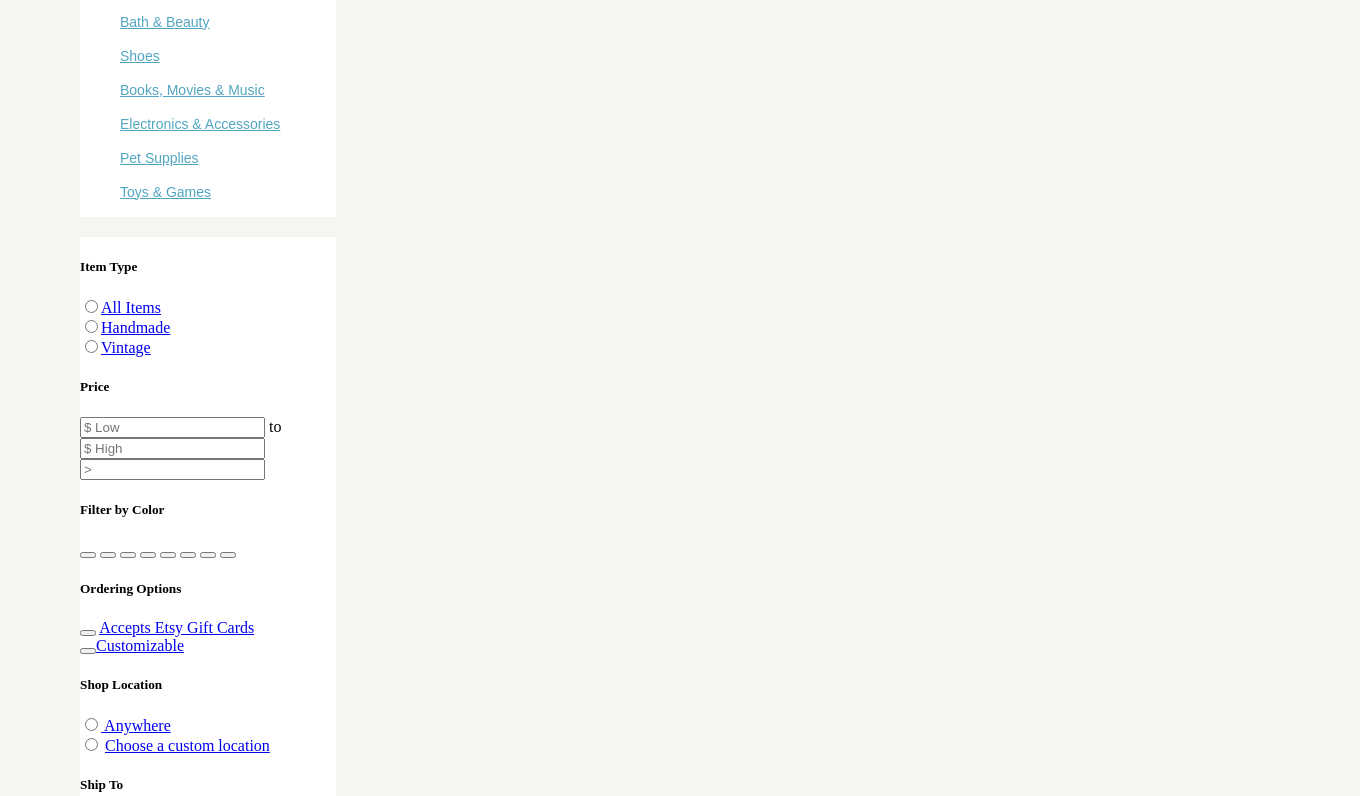
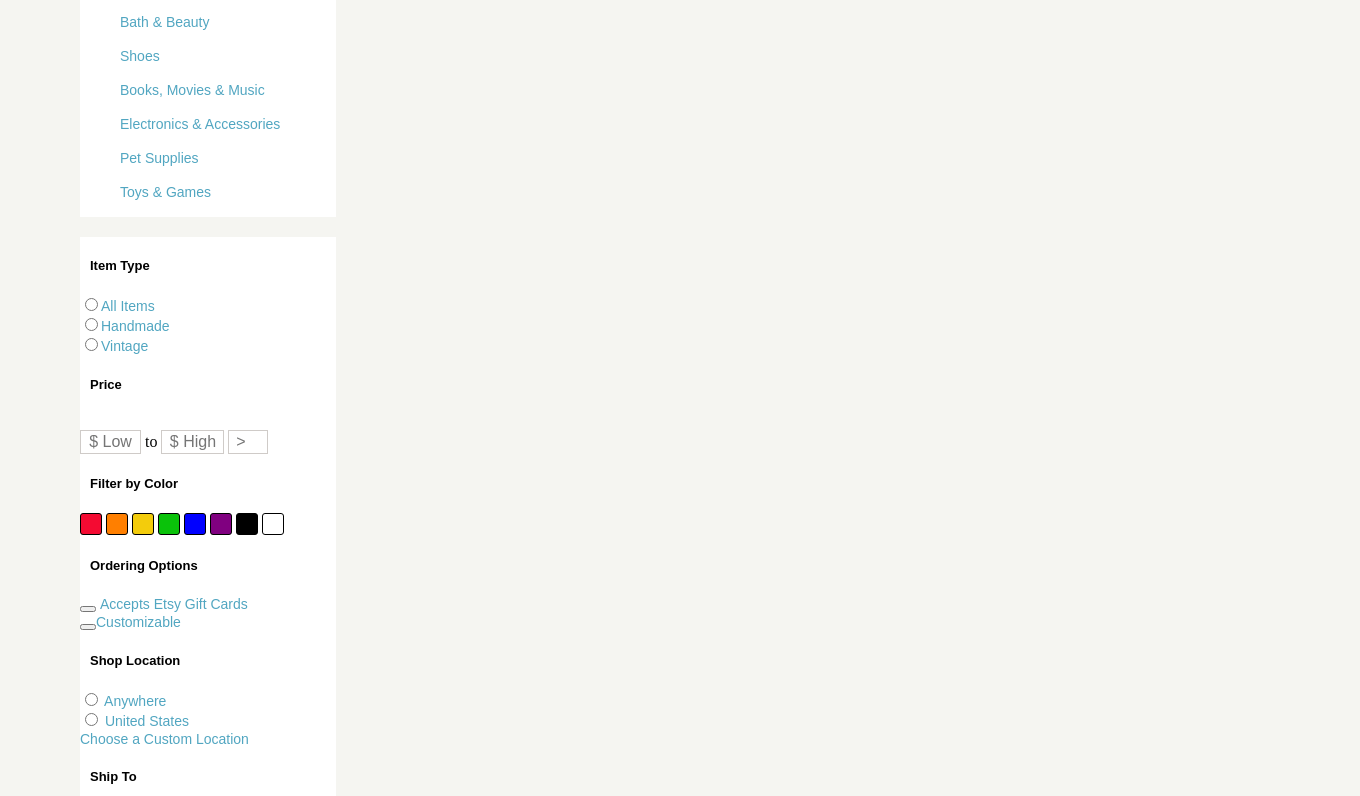
Before and after one commit to jordanwilhite/Assignment-11.1, a plain HTML site: page index.html in a window 1280 px wide. Shown: the part 447-1243 px from the top of the page, 1360 px wide, since content can reach past the window. Drawn offline with nearby package versions, Linux system fonts and the light colour scheme.

Commit message:
finished sidebar-low and added missing html components

```diff
--- a/css/main.css
+++ b/css/main.css
@@ -101,79 +101,276 @@ body > aside.sidebar-high > h4 {
 body > aside.sidebar-high > ul:nth-child(3) > a {
   color: #51A6C1;
   font-family: "Arial";
-  font-size: 14px; }
+  font-size: 14px;
+  text-decoration: none; }
 
 body > aside.sidebar-high > ul:nth-child(4) > a {
   color: #51A6C1;
   font-family: "Arial";
-  font-size: 14px; }
+  font-size: 14px;
+  text-decoration: none; }
 
 body > aside.sidebar-high > ul:nth-child(5) > a {
   color: #51A6C1;
   font-family: "Arial";
-  font-size: 14px; }
+  font-size: 14px;
+  text-decoration: none; }
 
 body > aside.sidebar-high > ul:nth-child(6) > a {
   color: #51A6C1;
   font-family: "Arial";
-  font-size: 14px; }
+  font-size: 14px;
+  text-decoration: none; }
 
 body > aside.sidebar-high > ul:nth-child(7) > a {
   color: #51A6C1;
   font-family: "Arial";
-  font-size: 14px; }
+  font-size: 14px;
+  text-decoration: none; }
 
 body > aside.sidebar-high > ul:nth-child(8) > a {
   color: #51A6C1;
   font-family: "Arial";
-  font-size: 14px; }
+  font-size: 14px;
+  text-decoration: none; }
 
 body > aside.sidebar-high > ul:nth-child(9) > a {
   color: #51A6C1;
   font-family: "Arial";
-  font-size: 14px; }
+  font-size: 14px;
+  text-decoration: none; }
 
 body > aside.sidebar-high > ul:nth-child(10) > a {
   color: #51A6C1;
   font-family: "Arial";
-  font-size: 14px; }
+  font-size: 14px;
+  text-decoration: none; }
 
 body > aside.sidebar-high > ul:nth-child(11) > a {
   color: #51A6C1;
   font-family: "Arial";
-  font-size: 14px; }
+  font-size: 14px;
+  text-decoration: none; }
 
 body > aside.sidebar-high > ul:nth-child(12) > a {
   color: #51A6C1;
   font-family: "Arial";
-  font-size: 14px; }
+  font-size: 14px;
+  text-decoration: none; }
 
 body > aside.sidebar-high > ul:nth-child(13) > a {
   color: #51A6C1;
   font-family: "Arial";
-  font-size: 14px; }
+  font-size: 14px;
+  text-decoration: none; }
 
 body > aside.sidebar-high > ul:nth-child(14) > a {
   color: #51A6C1;
   font-family: "Arial";
-  font-size: 14px; }
+  font-size: 14px;
+  text-decoration: none; }
 
 body > aside.sidebar-high > ul:nth-child(15) > a {
   color: #51A6C1;
   font-family: "Arial";
-  font-size: 14px; }
+  font-size: 14px;
+  text-decoration: none; }
 
 body > aside.sidebar-high > ul:nth-child(16) > a {
   color: #51A6C1;
   font-family: "Arial";
-  font-size: 14px; }
+  font-size: 14px;
+  text-decoration: none; }
 
 body > aside.sidebar-high > ul:nth-child(17) > a {
   color: #51A6C1;
   font-family: "Arial";
-  font-size: 14px; }
+  font-size: 14px;
+  text-decoration: none; }
 
 body > aside.sidebar-high > ul:nth-child(18) > a {
   color: #51A6C1;
   font-family: "Arial";
-  font-size: 14px; }
+  font-size: 14px;
+  text-decoration: none; }
+
+body > aside.sidebar-low > h5:nth-child(1) {
+  text-align: left;
+  text-indent: 10px;
+  font-family: "Arial";
+  font-size: 13px; }
+
+body > aside.sidebar-low > form.item-type > a:nth-child(2) {
+  text-align: left;
+  font-family: "Arial";
+  color: #51A6C1;
+  font-size: 14px;
+  text-decoration: none; }
+
+body > aside.sidebar-low > form.item-type > a:nth-child(5) {
+  text-align: left;
+  font-family: "Arial";
+  color: #51A6C1;
+  font-size: 14px;
+  text-decoration: none; }
+
+body > aside.sidebar-low > form.item-type > a:nth-child(8) {
+  text-align: left;
+  font-family: "Arial";
+  color: #51A6C1;
+  font-size: 14px;
+  text-decoration: none; }
+
+body > aside.sidebar-low > form.item-type > h5 {
+  text-align: left;
+  text-indent: 10px;
+  font-family: "Arial";
+  font-size: 13px;
+  text-decoration: none; }
+
+body > aside.sidebar-low > form.item-type > input[type="lowprice"]:nth-child(10) {
+  display: inline-block;
+  margin-top: 17px;
+  text-align: center;
+  width: 55px;
+  padding: 2px;
+  border: 1px solid #CFCBC8;
+  font-size: 16px; }
+
+body > aside.sidebar-low > form.item-type > input[type="highprice"]:nth-child(11) {
+  display: inline-block;
+  margin-top: 17px;
+  width: 57px;
+  padding: 2px;
+  text-align: center;
+  border: 1px solid #CFCBC8;
+  font-size: 16px; }
+
+body > aside.sidebar-low > form.item-type > input[type="search"]:nth-child(12) {
+  display: inline-block;
+  margin-top: 17px;
+  width: 40px;
+  text-align: center;
+  padding: 2px;
+  border: 1px solid #CFCBC8;
+  font-size: 16px; }
+
+body > aside.sidebar-low > h5:nth-child(3) {
+  text-align: left;
+  text-indent: 10px;
+  font-family: "Arial";
+  font-size: 13px; }
+
+body > aside.sidebar-low > button:nth-child(4) {
+  height: 22px;
+  width: 22px;
+  padding: 1px;
+  border-radius: 3px;
+  border: 1px solid black; }
+
+body > aside.sidebar-low > button:nth-child(5) {
+  height: 22px;
+  width: 22px;
+  padding: 1px;
+  border-radius: 3px;
+  border: 1px solid black; }
+
+body > aside.sidebar-low > button:nth-child(6) {
+  height: 22px;
+  width: 22px;
+  padding: 1px;
+  border-radius: 3px;
+  border: 1px solid black; }
+
+body > aside.sidebar-low > button:nth-child(7) {
+  height: 22px;
+  width: 22px;
+  padding: 1px;
+  border-radius: 3px;
+  border: 1px solid black; }
+
+body > aside.sidebar-low > button:nth-child(8) {
+  height: 22px;
+  width: 22px;
+  padding: 1px;
+  border-radius: 3px;
+  border: 1px solid black; }
+
+body > aside.sidebar-low > button:nth-child(9) {
+  height: 22px;
+  width: 22px;
+  padding: 1px;
+  border-radius: 3px;
+  border: 1px solid black; }
+
+body > aside.sidebar-low > button:nth-child(10) {
+  height: 22px;
+  width: 22px;
+  padding: 1px;
+  border-radius: 3px;
+  border: 1px solid black; }
+
+body > aside.sidebar-low > button:nth-child(11) {
+  height: 22px;
+  width: 22px;
+  padding: 1px;
+  border-radius: 3px;
+  border: 1px solid black; }
+
+body > aside.sidebar-low > h5:nth-child(12) {
+  text-align: left;
+  text-indent: 10px;
+  font-family: "Arial";
+  font-size: 13px; }
+
+body > aside.sidebar-low > a:nth-child(14) {
+  font-family: "Arial";
+  font-size: 14px;
+  color: #51A6C1;
+  text-decoration: none; }
+
+body > aside.sidebar-low > a:nth-child(17) {
+  font-family: "Arial";
+  font-size: 14px;
+  color: #51A6C1;
+  text-decoration: none; }
+
+body > aside.sidebar-low > h5:nth-child(18) {
+  text-align: left;
+  text-indent: 10px;
+  font-family: "Arial";
+  font-size: 13px; }
+
+body > aside.sidebar-low > form:nth-child(19) > a:nth-child(2) {
+  font-family: "Arial";
+  font-size: 14px;
+  color: #51A6C1;
+  text-decoration: none; }
+
+body > aside.sidebar-low > form:nth-child(19) > a:nth-child(5) {
+  font-family: "Arial";
+  font-size: 14px;
+  color: #51A6C1;
+  text-decoration: none; }
+
+body > aside.sidebar-low > form:nth-child(19) > a:nth-child(7) {
+  font-family: "Arial";
+  font-size: 14px;
+  color: #51A6C1;
+  text-decoration: none; }
+
+body > aside.sidebar-low > h5:nth-child(20) {
+  text-align: left;
+  text-indent: 10px;
+  font-family: "Arial";
+  font-size: 13px; }
+
+body > aside.sidebar-low > select {
+  margin: 8px; }
+
+footer {
+  position: relative;
+  background-color: #fff;
+  overflow: auto;
+  width: 100%;
+  margin: 250px 0 0 80px; }
--- a/index.html
+++ b/index.html
@@ -87,25 +87,25 @@
 
   <h5>Price</h5>
     <form>
-      <input type="lowprice" placeholder="$ Low" name="Lowest Value"> to <input type="highprice" placeholder="$ High" name="Highest Value"> <input type="search" onClick="alert('Search')" placeholder=">" name="search">
+      <input type="lowprice" placeholder="$ Low" name="Lowest Value"> to  <input type="highprice" placeholder="$ High" name="Highest Value"> <input type="search" onClick="alert('Search')" placeholder=">" name="search">
     </form>
   <h5>Filter by Color</h5>
-    <button type="button" name="red"></button>
-    <button type="button" name="orange"></button>
-    <button type="button" name="yellow"></button>
-    <button type="button" name="green"></button>
-    <button type="button" name="light-blue"></button>
-    <button type="button" name="purple"></button>
-    <button type="button" name="black"></button>
-    <button type="button" name="white"></button>
+    <button type="button" name="red" style="background-color: #f40b32;"></button>
+    <button type="button" name="orange" style="background-color: #ff7f00;"></button>
+    <button type="button" name="yellow" style="background-color: #f3cc0c;"></button>
+    <button type="button" name="green" style="background-color: #0ac20a;"></button>
+    <button type="button" name="light-blue" style="background-color: blue;"></button>
+    <button type="button" name="purple" style="background-color: purple;"></button>
+    <button type="button" name="black" style="background-color: black;"></button>
+    <button type="button" name="white" style="background-color: white;"></button>
     <h5>Ordering Options</h5>
     <button type="button" name="Gift Cards"></button> <a href="https://www.etsy.com/search?q=whiskey&gift_card=true">Accepts Etsy Gift Cards</a><br>
     <button type="button"  name="Custom"></button><a href="https://www.etsy.com/search?q=whiskey&customizable=true">Customizable</a>
   <h5>Shop Location</h5>
     <form>
       <input type="radio" name="anywhere" value=""><a href="https://www.etsy.com/search?q=whiskey"> Anywhere</a> <br>
-      <input type="radio" name="usa" value="">
-      <a href="https://www.etsy.com/search?q=whiskey&locationQuery=6252001">Choose a custom location</a>
+      <input type="radio" name="anywhere" value=""><a href="https://www.etsy.com/search?q=whiskey"> United States</a> <br>
+      <a href="https://www.etsy.com/search/vintage?q=whiskey&locationQuery=6252001">Choose a Custom Location</a>
   </form>
   <h5>Ship To</h5>
     <select class="ship">
```
